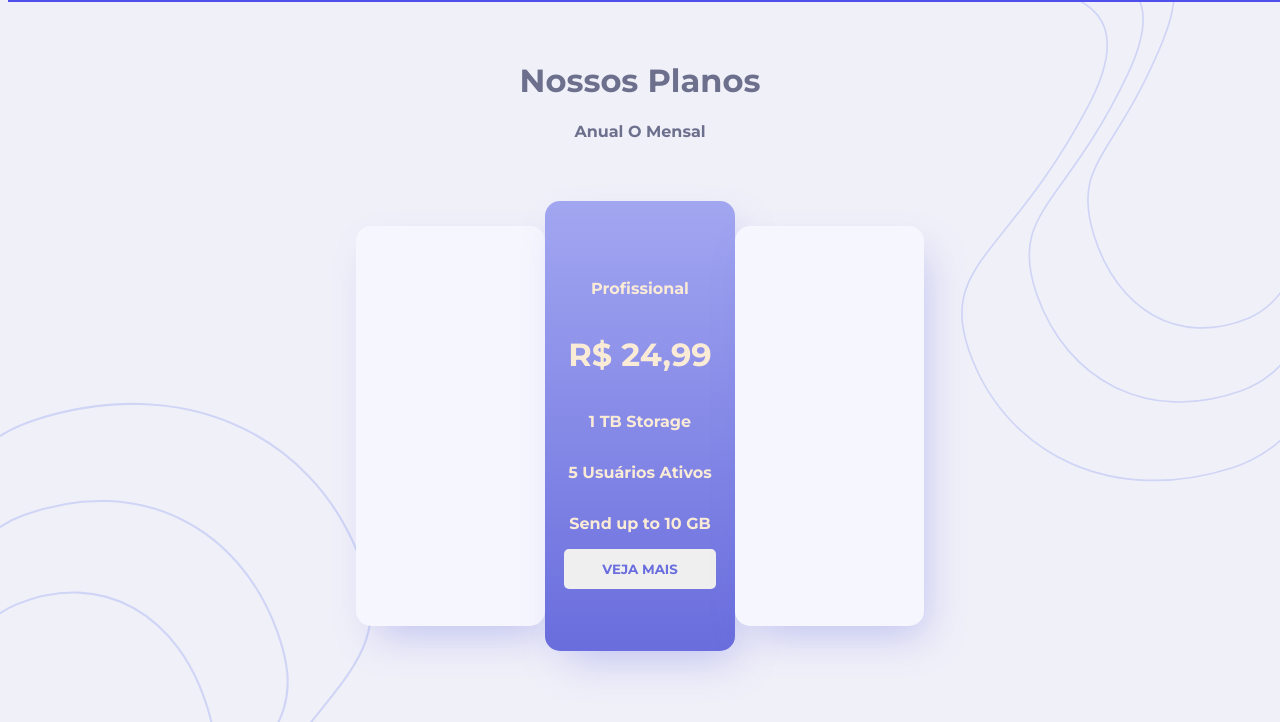
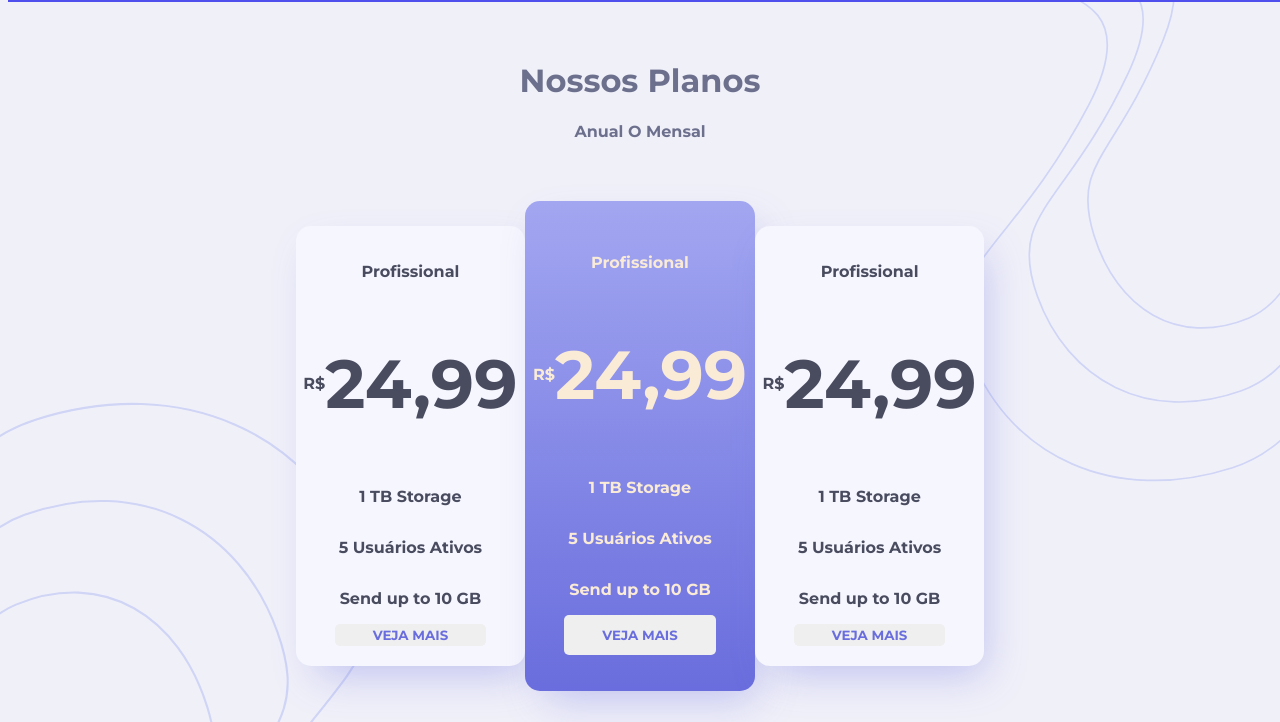
Before and after one commit to MateusLiraFront/Exercicio, a plain HTML site: page nivel03/04TabelaPreco/index.html in a window 1280 px wide. Shown: the part 78-800 px from the top of the page. Drawn offline with Linux system fonts and the light colour scheme.

Commit message:
tabela de preço

```diff
--- a/nivel03/04TabelaPreco/index.html
+++ b/nivel03/04TabelaPreco/index.html
@@ -23,18 +23,28 @@
         </div>
         <div class="container-precos">
             <div class="container borda">
-
+                 <p> Profissional </p>
+                <div class="preco">R$ <h1 class="price"> 24,99</h1></div>
+                <p> 1 TB Storage</p>
+                <p> 5 Usuários Ativos</p>
+                <p> Send up to 10 GB</p>
+                <button class="botao meio"> VEJA MAIS </button>
             </div>
             <div class="container meio">
                 <p> Profissional </p>
-                <h1>R$ 24,99</h1>
+                <div class="preco">R$ <h1 class="price"> 24,99</h1></div>
                 <p> 1 TB Storage</p>
                 <p> 5 Usuários Ativos</p>
                 <p> Send up to 10 GB</p>
                 <button class="botao meio"> VEJA MAIS </button>
             </div>
             <div class="container borda">
-
+                 <p> Profissional </p>
+                <div class="preco">R$ <h1 class="price"> 24,99</h1></div>
+                <p> 1 TB Storage</p>
+                <p> 5 Usuários Ativos</p>
+                <p> Send up to 10 GB</p>
+                <button class="botao meio"> VEJA MAIS </button>
             </div>
         </div>
 
--- a/nivel03/04TabelaPreco/styles.css
+++ b/nivel03/04TabelaPreco/styles.css
@@ -4,7 +4,9 @@
   font-weight: 700;
   font-style: normal;
 }
-
+.price{
+    font-size: 1.8cm;
+}
 header{
     width: 100%;
     height: 80px;
@@ -61,13 +63,13 @@ main{
     align-items: center;
     justify-content: center;
     margin-top: 60px;
-
 }
 .container{
     display: flex;
     flex-direction: column;
     align-items: center;
     justify-content: center;
+    padding: 20px;
 }
 .container.meio{
     width: 15%;
@@ -84,6 +86,12 @@ main{
     border-radius: 15px;
     background-color: hsl(240, 78%, 98%);
     box-shadow: hsla(238, 63%, 64%, 0.356) 10px 18px 40px -10px;
+}
+.preco{
+    display: flex;
+    flex-direction: row;
+    align-items: center;
+    justify-content: center;
 }
 
 /* ----------------- botoes ---------------- */
```
Also changed, not shown: 2 other files.
